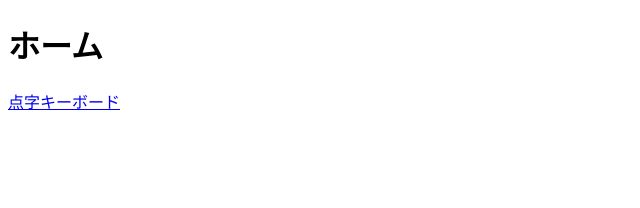
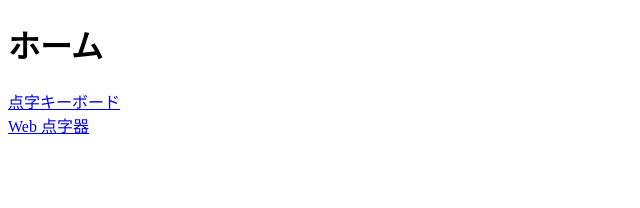
Before and after one commit to ut-code/dot-tutor, a React (Vite) app: page / in a window 1280 px wide. Shown: the top 208 px of the page, without its empty margins (0-640 px from the left). Built offline with nearby package versions, Linux system fonts and the light colour scheme.

Commit message:
Add link

```diff
--- a/src/pages/Home/index.tsx
+++ b/src/pages/Home/index.tsx
@@ -6,6 +6,8 @@ export default function Home(): JSX.Element {
     <>
       <h1>ホーム</h1>
       <Link to={"/keyboard"}>点字キーボード</Link>
+      <br />
+      <Link to={"/touch"}>Web 点字器</Link>
     </>
   );
 }
```
